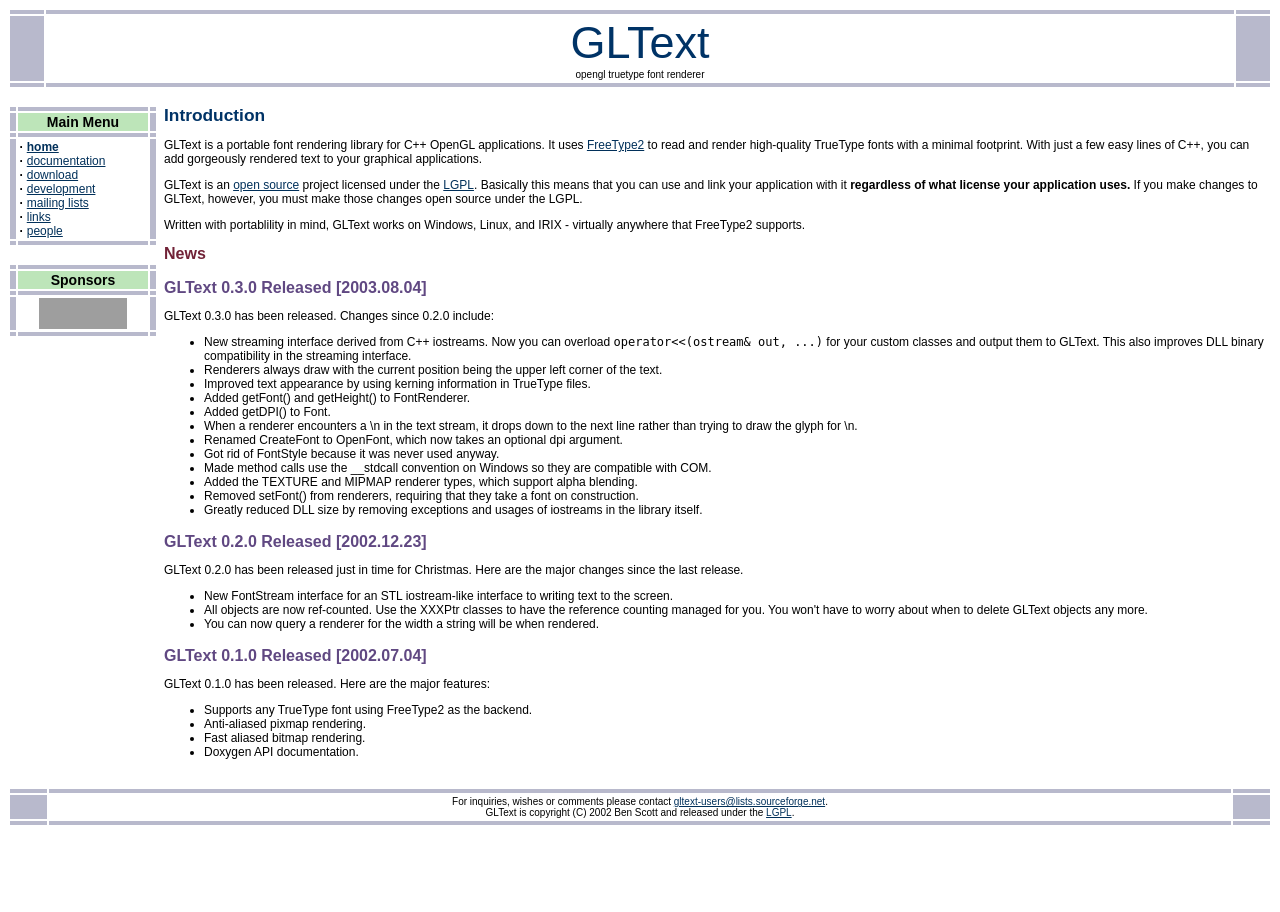
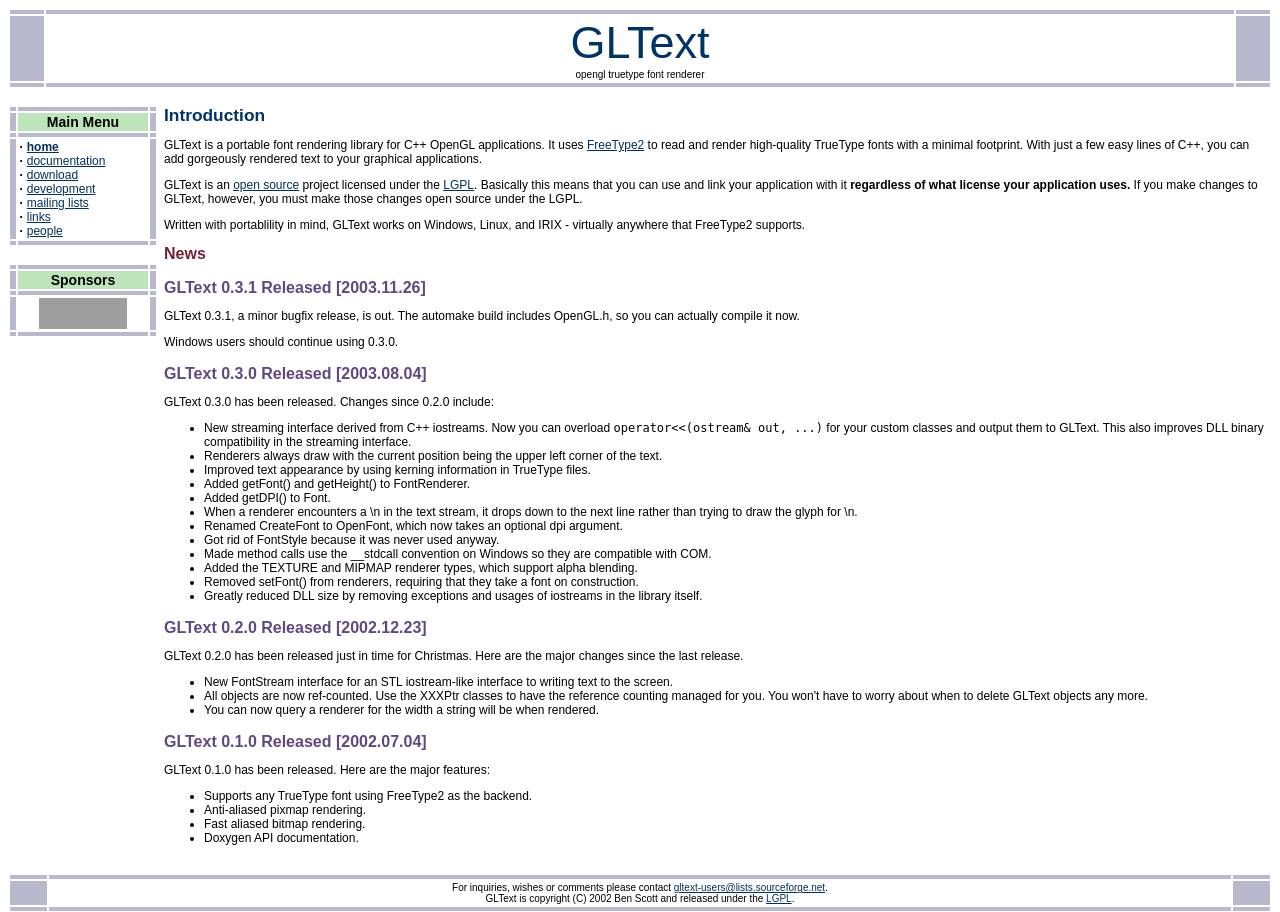
Before and after one commit to chadaustin/gltext, a PHP site: page /home.php in a window 1280 px wide. Shown: the top 912 px of the page. Before the commit the page ends 825 px from the top, so only its background shows below. Run offline with PHP 8.4, Linux system fonts and the light colour scheme; grey boxes are pictures that could not be loaded.

Commit message:
updating web site for 0.3.1 release
git-svn-id: file:///desktop/SourceForge%20Backup/gltext/svnrepos/trunk@149 50dcfde6-9711-4529-806c-7900125e0fc8

```diff
--- a/web/home.php
+++ b/web/home.php
@@ -1,5 +1,5 @@
 <?php
-// $Id: home.php,v 1.5 2003-08-05 03:27:53 aegis Exp $
+// $Id: home.php,v 1.6 2003-11-26 19:16:07 aegis Exp $
 include 'common.inc';
 layoutHeader('home', 'home');
 ?>
@@ -29,6 +29,15 @@
 </p>
 
 <h2>News</h2>
+
+<h3>GLText 0.3.1 Released [2003.11.26]</h3>
+<p>
+GLText 0.3.1, a minor bugfix release, is out.  The automake build
+includes OpenGL.h, so you can actually compile it now.
+</p>
+<p>
+Windows users should continue using 0.3.0.
+</p>
 
 <h3>GLText 0.3.0 Released [2003.08.04]</h3>
 <p>
```
Also changed, not shown: web/download.php (+7 -1 lines).
